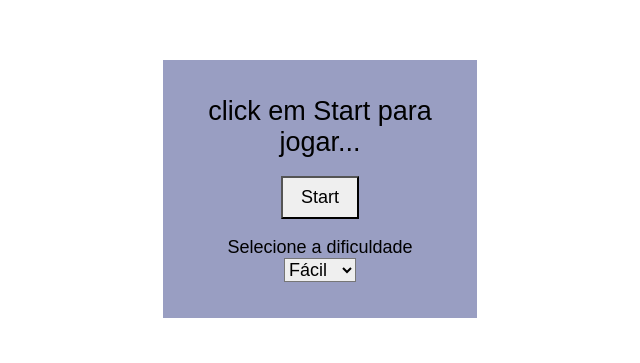
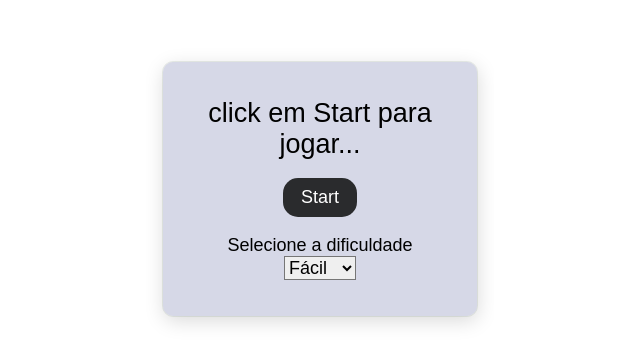
Before and after one commit to Bapolo/advinhaONumero, a plain HTML site: page index.html in a window 1280 px wide. Shown: the part 211-574 px from the top of the page, without its empty margins (320-960 px from the left). Drawn offline with Linux system fonts and the light colour scheme.

Commit message:
Add files via upload

```diff
--- a/src/css/index.css
+++ b/src/css/index.css
@@ -29,7 +29,10 @@ main, .boataoIniciar
     flex-flow: column nowrap;
     justify-content: center;
     align-items: center;
-    background-color: rgba(52, 62, 134, 0.5);
+    border-radius: 10px;
+    outline: 1px solid rgba(25, 68, 28, 0.09);
+    box-shadow: 1px 5px 20px rgba(1, 1, 1, 0.15);
+    background-color: rgba(52, 62, 134, 0.2);
 }
 
 main
@@ -99,3 +102,16 @@ main input
 {
     margin-top: 1rem;
 }
+
+button
+{
+    background-color: rgba(15, 16, 16, 0.86);
+    border: none;
+    border-radius: 15px;
+    color: white;
+}
+
+button:active
+{
+    transform: scale(1.12);
+}
```
